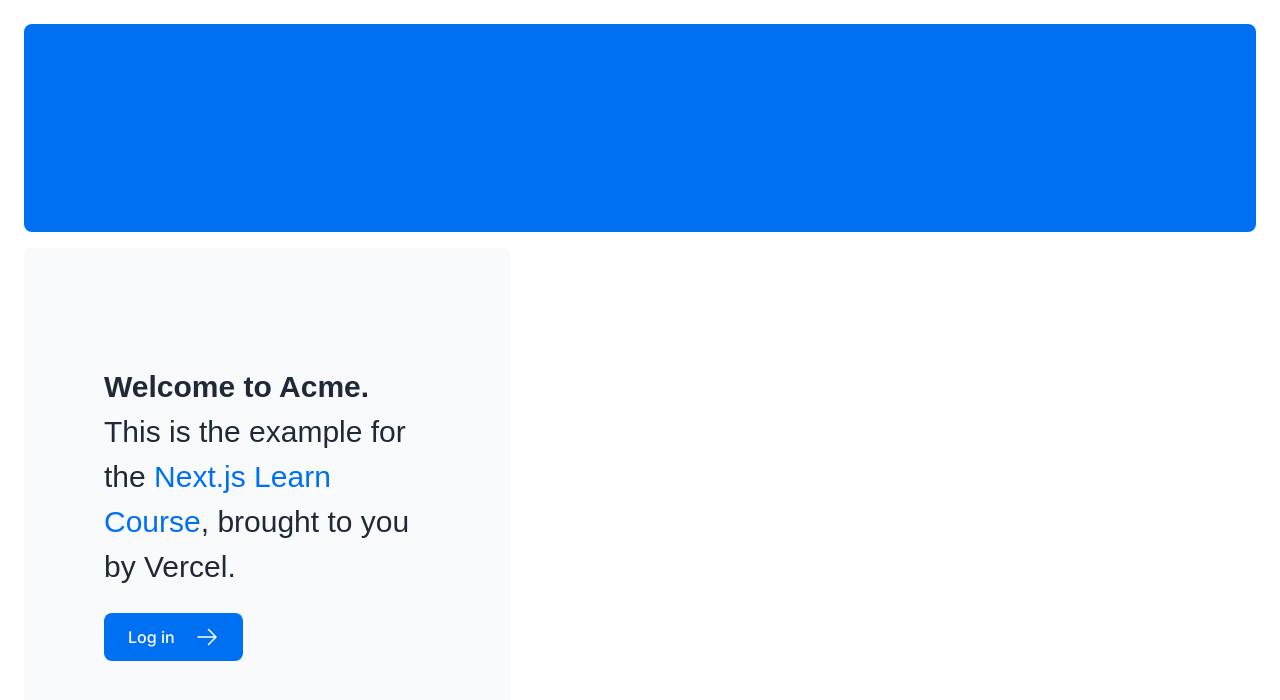
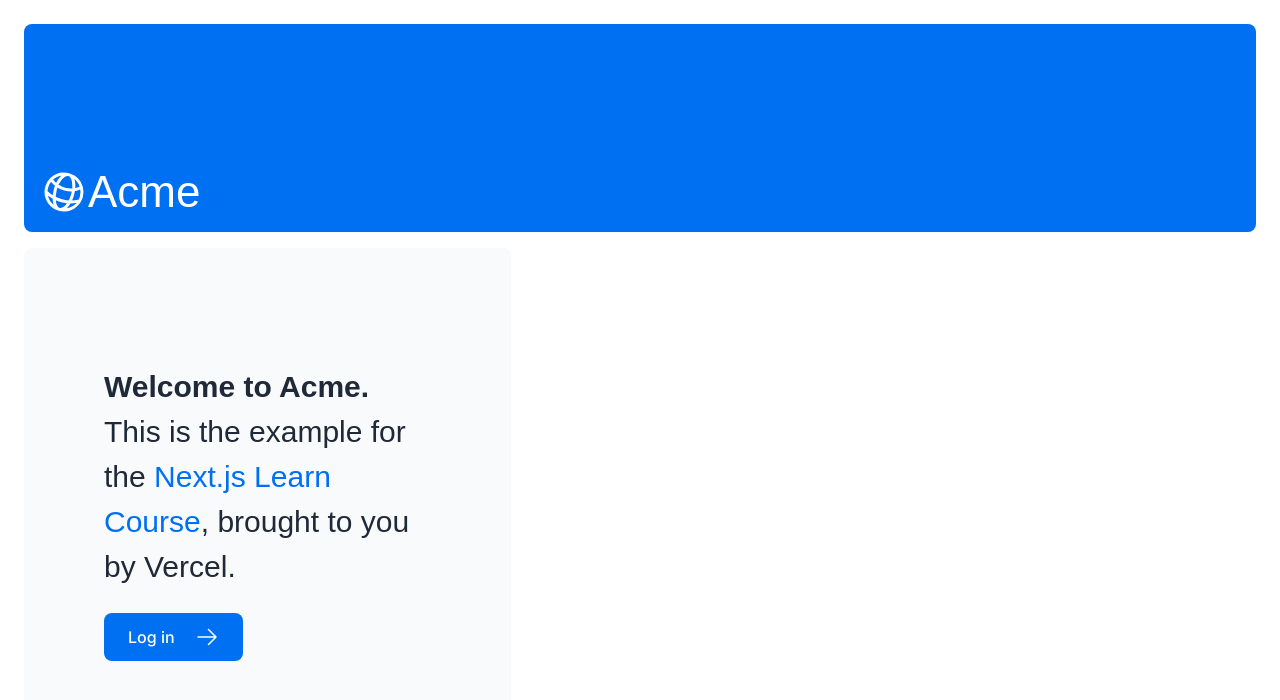
Before and after one commit to xWolfYx/nextjs-dashboard, a Next.js app: page / in a window 1280 px wide. Shown: the top 700 px of the page. Built offline with nearby package versions, Linux system fonts and the light colour scheme; a web font is replaced by a local one.

Commit message:
feat: display Acme logo

```diff
--- a/app/page.tsx
+++ b/app/page.tsx
@@ -7,7 +7,7 @@ export default function Page() {
   return (
     <main className="flex min-h-screen flex-col p-6">
       <div className="flex h-20 shrink-0 items-end rounded-lg bg-blue-500 p-4 md:h-52">
-        {/* <AcmeLogo /> */}
+        <AcmeLogo />
       </div>
       <div className="mt-4 flex grow flex-col gap-4 md:flex-row">
         <div className="flex flex-col justify-center gap-6 rounded-lg bg-gray-50 px-6 py-10 md:w-2/5 md:px-20">
```
